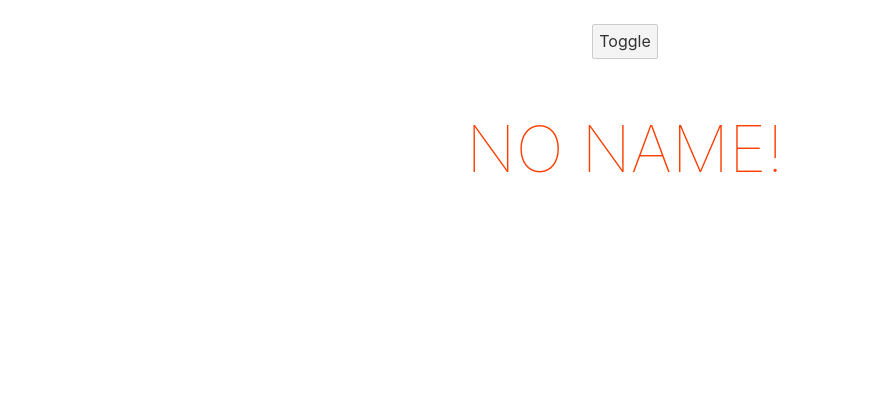
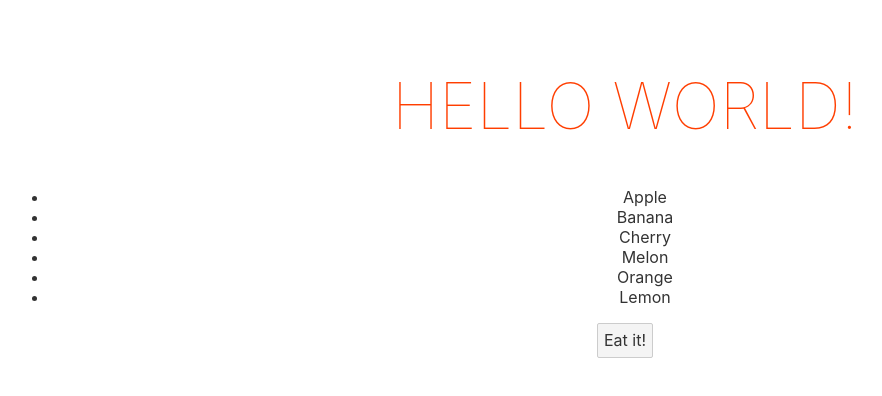
Before and after one commit to HongKeunAhn/Svelte, a Svelte app: page / in a window 1280 px wide. Shown: the top 396 px of the page, without its empty margins (15-897 px from the left). Built offline with nearby package versions, Linux system fonts and the light colour scheme.

Commit message:
반복문 each

```diff
--- a/src/App.svelte
+++ b/src/App.svelte
@@ -1,23 +1,23 @@
 <script>
+	import { each } from "svelte/internal";
+
 	let name = 'world';
-	let toggle = false;
+	let fruits = ['Apple', 'Banana', 'Cherry', 'Melon', 'Orange', 'Lemon'];
 
-	if (toggle) {
+	function deleteFruit() {
+		fruits = fruits.slice(1);
+	}
 
-	} else {
-
-	}
 </script>
 
 <main>
-	<button on:click={() => {toggle = !toggle}}>Toggle</button>
-
-	{#if toggle}
-		<h1>Hello {name}!</h1>
-	{:else}
-		<h1>No Name!</h1>
-	{/if}
-
+	<h1>Hello {name}!</h1>
+	<ul>
+		{#each fruits as fruit}
+			<li>{fruit}</li>
+		{/each}
+	</ul>
+	<button on:click={deleteFruit}>Eat it!</button>
 </main>
 
 <style>
```
